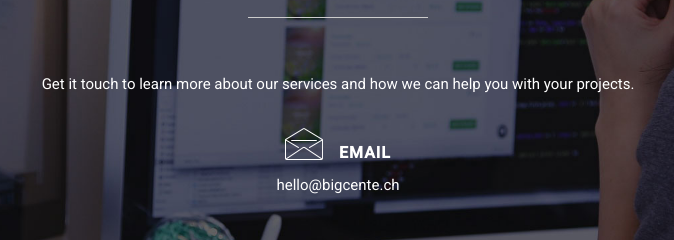
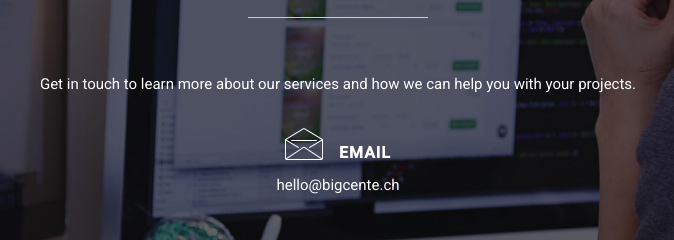
Before and after one commit to bigcentech/bigcentech.github.com, a plain HTML site: page index.html in a window 1280 px wide. Shown: the part 1507-1747 px from the top of the page, 302-976 px from the left. Drawn offline with Linux system fonts and the light colour scheme.

Commit message:
Fix typo.

```diff
--- a/index.html
+++ b/index.html
@@ -122,7 +122,7 @@ http://www.tooplate.com/view/2075-digital-team
 				</div>
 			</div>
 			<div class="col-md-12 col-sm-12 text-center">
-				<p>Get it touch to learn more about our services and how we can help you with your projects.</p>
+				<p>Get in touch to learn more about our services and how we can help you with your projects.</p>
 				<a href="mailto:hello@bigcente.ch">
 					<h3><i class="icon-envelope medium-icon wow bounceIn" data-wow-delay="0.6s"></i> EMAIL</h3>
 					<p>hello@bigcente.ch</p>
```
